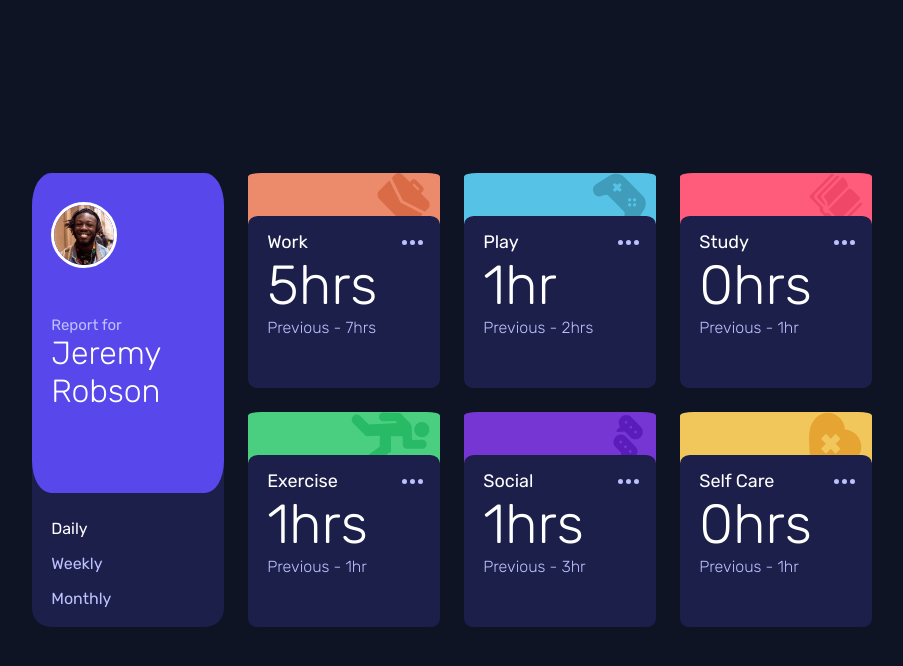
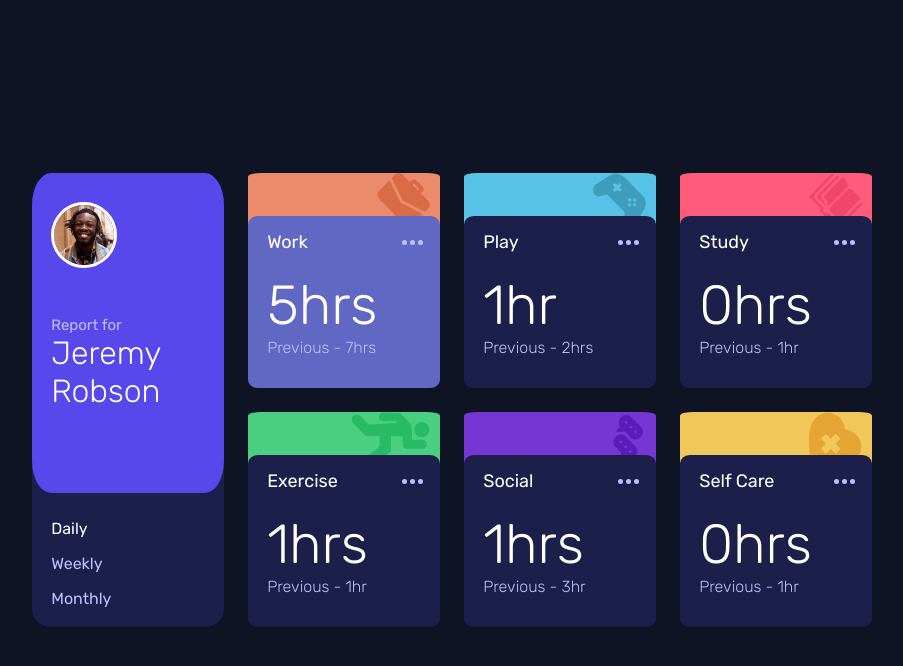
Before and after one commit to jtran217/TrackingDashboard, a plain HTML site: page index.html in a window 1280 px wide. In both pictures the pointer is over the element 532 px from the left and 302 px from the top of the page. Shown: the whole page, without its empty margins (188-1091 px from the left). Drawn offline with Linux system fonts and the light colour scheme.

Commit message:
added hover effect over cards and some spacing between elements in card

```diff
--- a/styles.css
+++ b/styles.css
@@ -121,6 +121,7 @@ body {
     display: flex;
     justify-content: space-between;
     align-items: center;
+    margin-bottom: 10%;
 }
 
 .sub-card-header img {
@@ -138,8 +139,13 @@ body {
     height: 65%;
     bottom: 0;
     background-color: hsl(235, 46%, 20%);
-    gap: 0.5rem;
+    gap: 1rem;
     height: 80%;
+}
+
+.seperation-container:hover {
+    cursor: pointer;
+    background-color: hsl(235, 45%, 57%);
 }
 
 .seperation-container>* {
```
